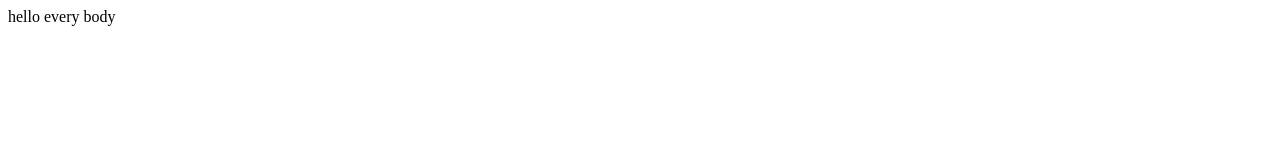
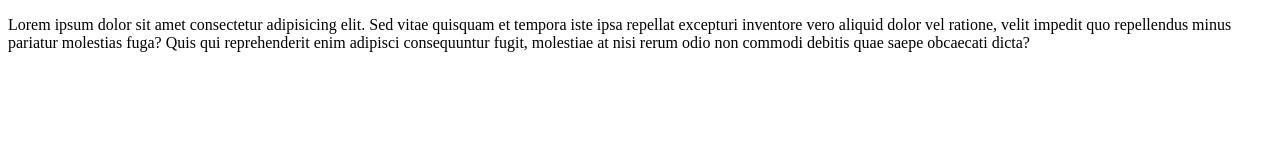
Before and after one commit to tahaUM5dev/Myfirstrepo, a plain HTML site: page index.html in a window 1280 px wide. Drawn offline with Linux system fonts and the light colour scheme.

Commit message:
new html file

```diff
--- a/index.html
+++ b/index.html
@@ -1 +1,16 @@
-<div>hello every body </div>
+<!DOCTYPE html>
+<html lang="en">
+<head>
+    <meta charset="UTF-8">
+    <meta http-equiv="X-UA-Compatible" content="IE=edge">
+    <meta name="viewport" content="width=device-width, initial-scale=1.0">
+    <title>Document</title>
+</head>
+<body>
+    <div class="container">
+        <div class="par">
+            <p>Lorem ipsum dolor sit amet consectetur adipisicing elit. Sed vitae quisquam et tempora iste ipsa repellat excepturi inventore vero aliquid dolor vel ratione, velit impedit quo repellendus minus pariatur molestias fuga? Quis qui reprehenderit enim adipisci consequuntur fugit, molestiae at nisi rerum odio non commodi debitis quae saepe obcaecati dicta?</p>
+        </div>
+    </div>
+</body>
+</html>
```
